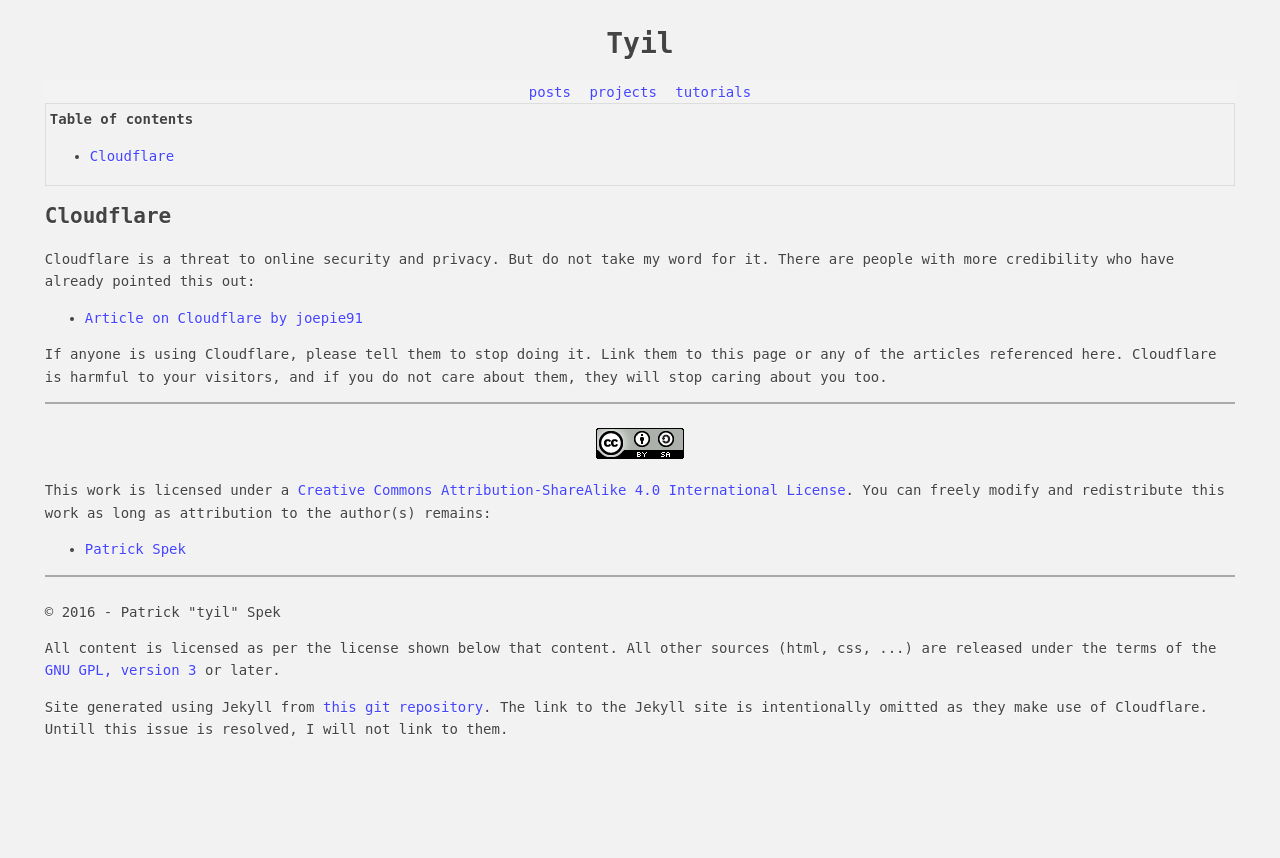
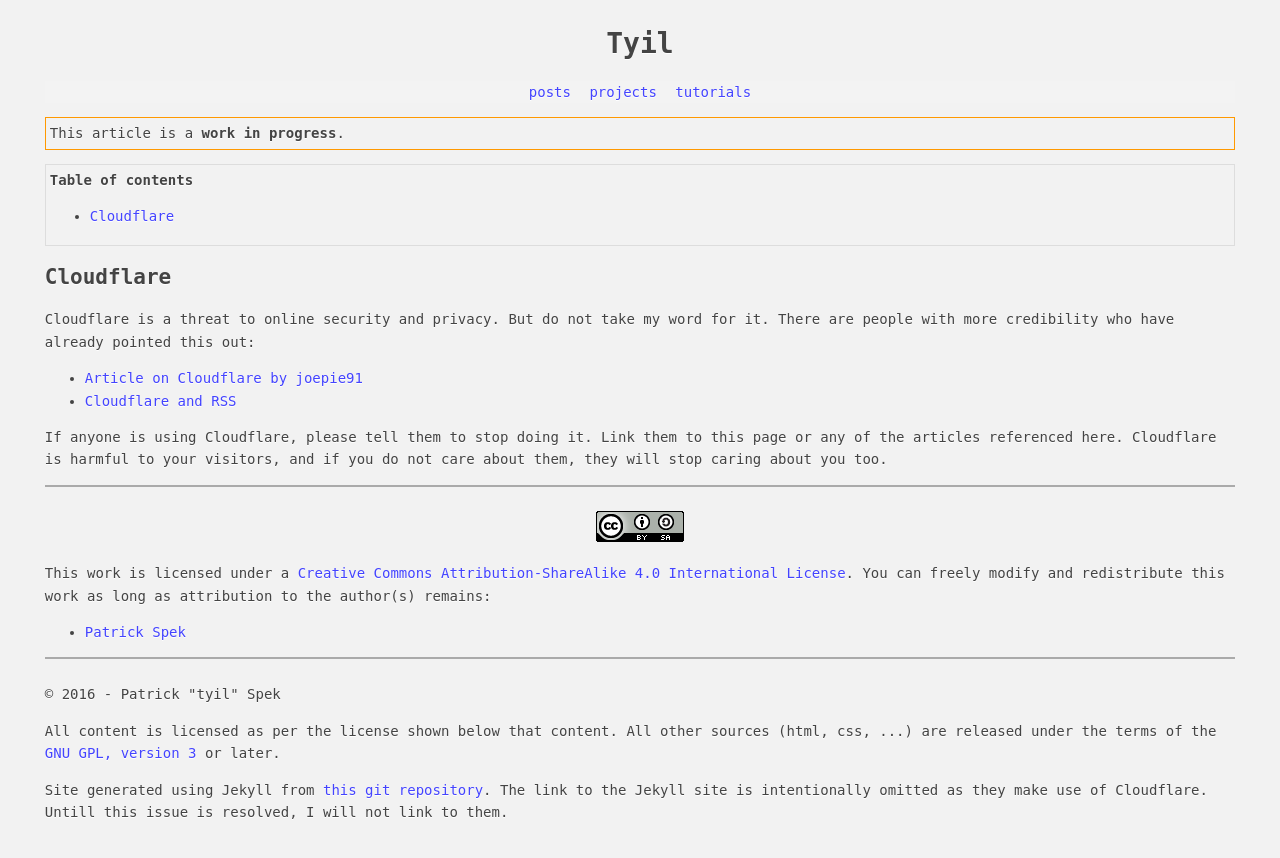
Before and after one commit to Tyil/website, a Jekyll site: the page built from _posts/2016-09-30-on-cloudflare.md, in a window 1280 px wide. Shown: the top 858 px of the page. Built offline with Jekyll 4.4.1, drawn with Linux system fonts in a browser that asks for light colours; Markdown is read by kramdown in place of the engine named in the settings.

Commit message:
Add link to Cloudflare article

```diff
--- a/_posts/2016-09-30-on-cloudflare.md
+++ b/_posts/2016-09-30-on-cloudflare.md
@@ -12,6 +13,7 @@ for it. There are people with more credibility who have already pointed this
 out:
 
 * [Article on Cloudflare by joepie91][joepie]
+* [Cloudflare and RSS][rss]
 
 If anyone is using Cloudflare, please tell them to stop doing it. Link them to
 this page or any of the articles referenced here. Cloudflare is harmful to your
@@ -19,3 +21,4 @@ visitors, and if you do not care about them, they will stop caring about you
 too.
 
 [joepie]: http://cryto.net/~joepie91/blog/2016/07/14/cloudflare-we-have-a-problem/
+[rss]: http://www.tedunangst.com/flak/post/cloudflare-and-rss
```
Also changed, not shown: other parts of _posts/2016-09-30-on-cloudflare.md (+1 -0 lines).
